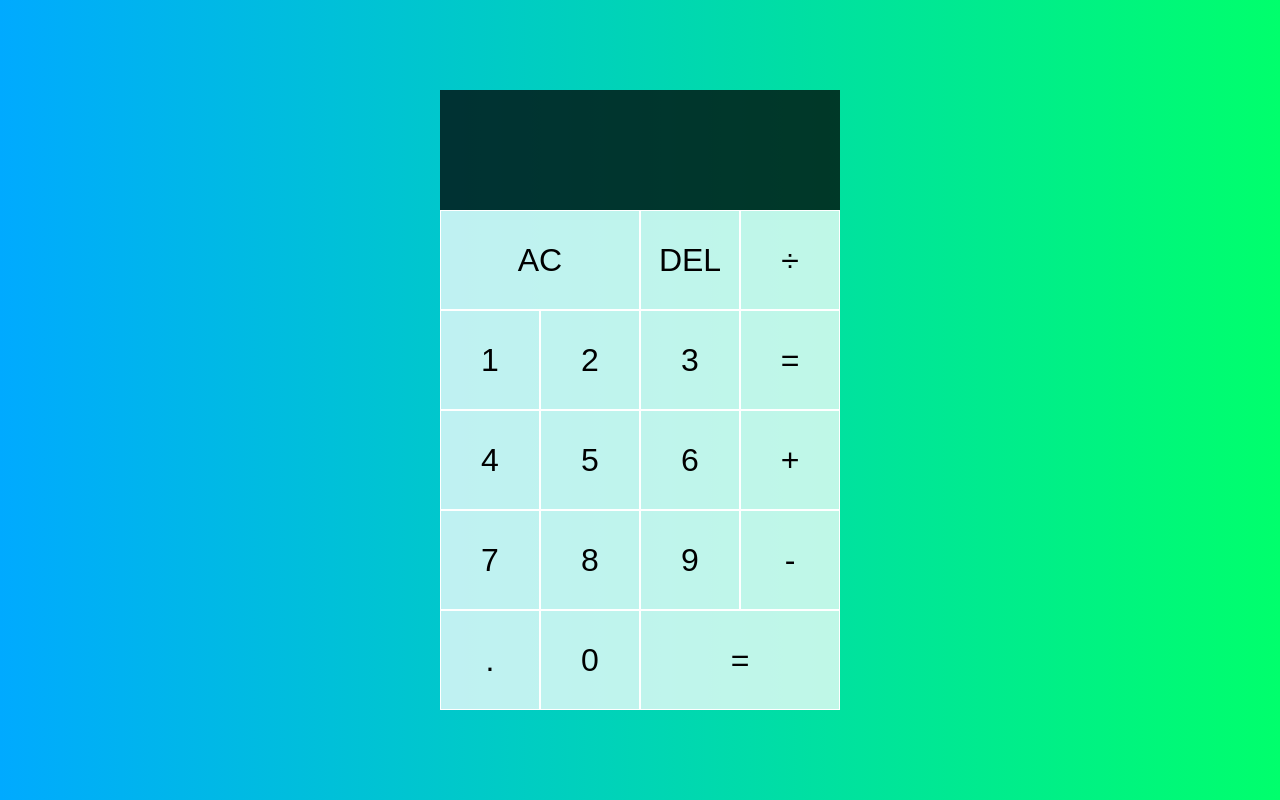
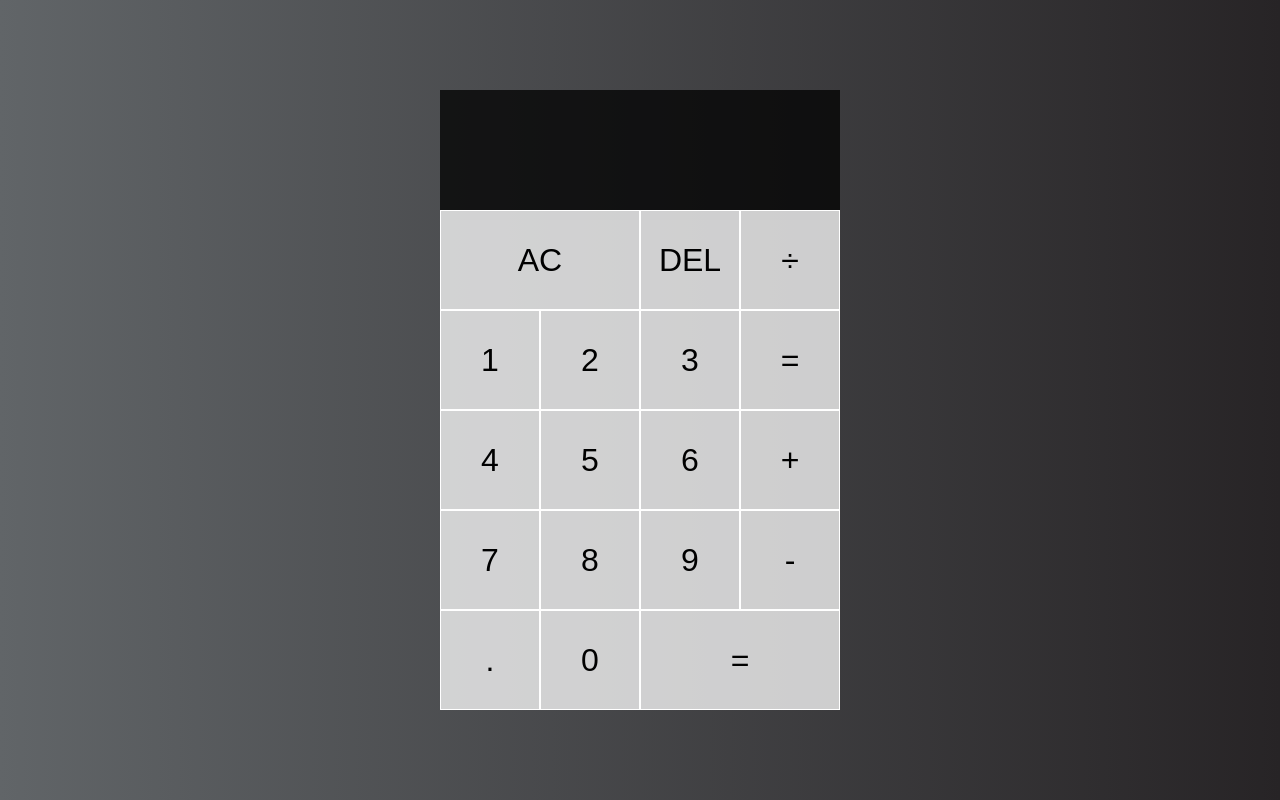
Before and after one commit to Ereja/Calculator-tutorial, a plain HTML site: page index.html in a window 1280 px wide. Drawn offline with Linux system fonts and the light colour scheme.

Commit message:
changed background color

```diff
--- a/styles.css
+++ b/styles.css
@@ -7,7 +7,7 @@
 body {
     padding: 0;
     margin: 0;
-    background: linear-gradient(to right, #00AAFF, #00FF6C);
+    background: linear-gradient(to right, #616568, #272426);
 }
 
 .calculator-grid {
```
